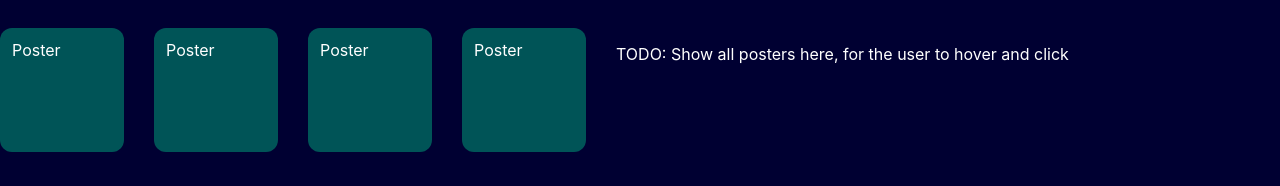
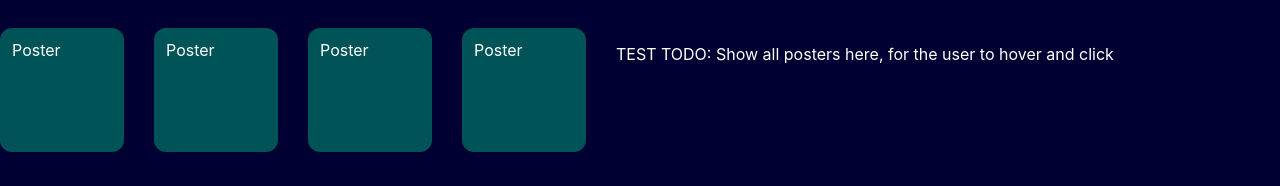
Before and after one commit to Jonassundt/cinema, a React (Create React App) app: page / in a window 1280 px wide. Shown: the part 1435-1621 px from the top of the page. Built offline with nearby package versions, Linux system fonts and the light colour scheme.

Commit message:
test commit

```diff
--- a/src/components/Gallery/Gallery.tsx
+++ b/src/components/Gallery/Gallery.tsx
@@ -16,6 +16,7 @@ function Gallery() {
         <div className={styles.Gallery}>
             {[0, 1, 2, 3].map((image, id) => <Thumbnail key={id}/>)}
             <p>
+                TEST
                 TODO: Show all posters here, for the user to hover and click
             </p>
         </div>
```
